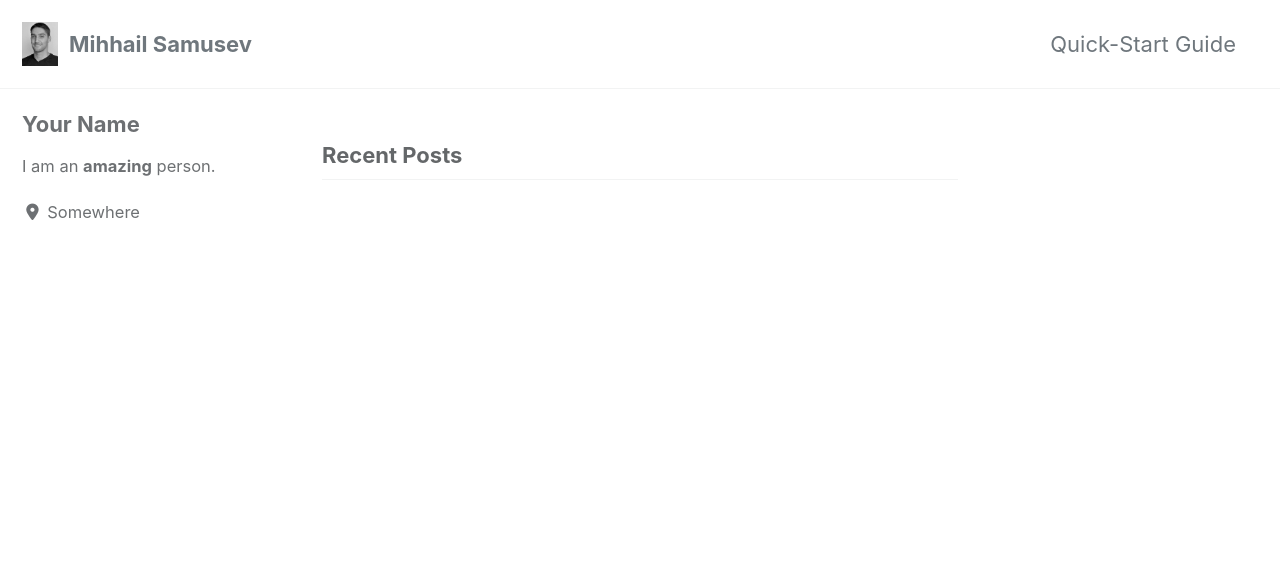
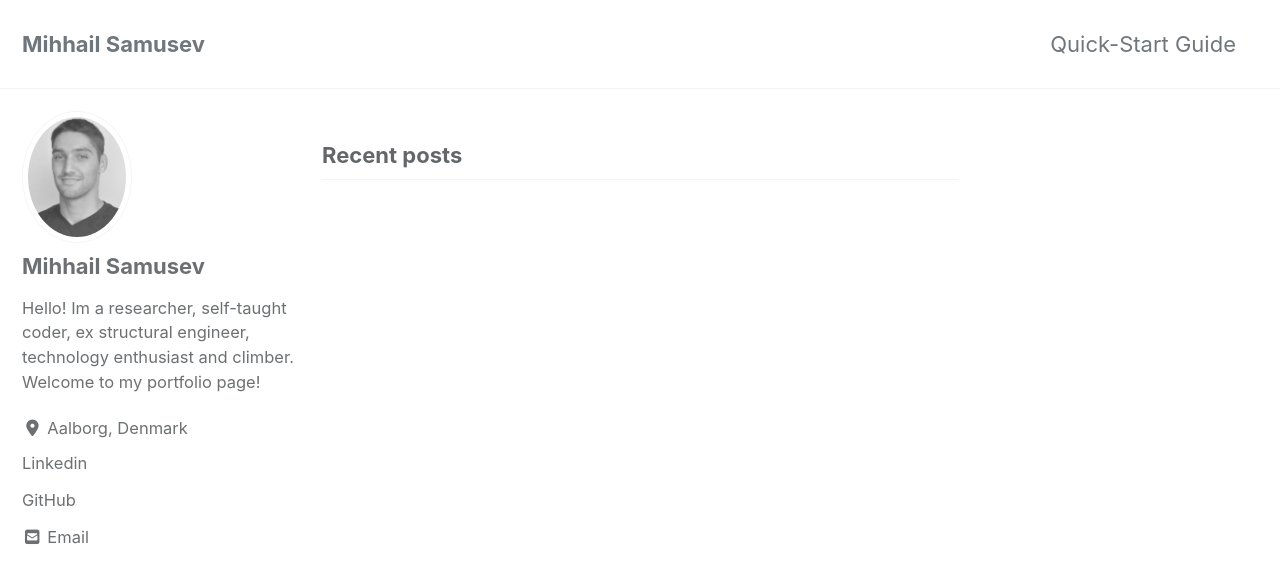
Before and after one commit to mihsamusev/mihsamusev.github.io, a Jekyll site: the page built from index.html, in a window 1280 px wide and 900 px high. Shown: the top 583 px of the window. Built offline with Jekyll 4.4.1, drawn with Linux system fonts in a browser that asks for light colours; cached includes are drawn as plain includes; nearby versions of some CDN libraries; the list of posts is cut into pages by our own code.

```diff
--- a/_config.yml
+++ b/_config.yml
@@ -15,17 +15,17 @@
 minimal_mistakes_skin    : "default" # "air", "aqua", "contrast", "dark", "dirt", "neon", "mint", "plum", "sunrise"
 
 # Site Settings
-locale                   : "dk-DK"
+locale                   : "en-US"
 title                    : "Mihhail Samusev"
 title_separator          : "-"
 subtitle                 : # site tagline that appears below site title in masthead
 name                     : "Mihhail Samusev"
-description              : "Hello! Im a researcher, self-taught coder, ex structural engineer, technology enthusiast and climber. Welcome to my portfolio page!"
+description              :
 url                      : # the base hostname & protocol for your site e.g. "https://mmistakes.github.io"
 baseurl                  : # the subpath of your site, e.g. "/blog"
-repository               : "https://github.com/mihsamusev"
+repository               : #"https://github.com/mihsamusev"
 teaser                   : # path of fallback teaser image, e.g. "/assets/images/500x300.png"
-logo                     : "/assets/images/ms.jpg"
+logo                     : #"/assets/images/ms.jpg"
 masthead_title           : # overrides the website title displayed in the masthead, use " " for no title
 # breadcrumbs            : false # true, false (default)
 words_per_minute         : 200
@@ -93,30 +93,22 @@ analytics:
 
 # Site Author
 author:
-  name             : "Your Name"
-  avatar           : # path of avatar image, e.g. "/assets/images/bio-photo.jpg"
-  bio              : "I am an **amazing** person."
-  location         : "Somewhere"
-  email            :
+  name             : "Mihhail Samusev"
+  avatar           : "/assets/images/ms.jpg"
+  bio              : "Hello! Im a researcher, self-taught coder, ex structural engineer, technology enthusiast and climber. Welcome to my portfolio page!"
+  location         : "Aalborg, Denmark"
+  email            : "mih.samusev@gmail.com"
   links:
-    - label: "Email"
-      icon: "fas fa-fw fa-envelope-square"
-      # url: mailto:your.name@email.com
     - label: "Website"
       icon: "fas fa-fw fa-link"
       # url: "https://your-website.com"
-    - label: "Twitter"
-      icon: "fab fa-fw fa-twitter-square"
-      # url: "https://twitter.com/"
-    - label: "Facebook"
-      icon: "fab fa-fw fa-facebook-square"
-      # url: "https://facebook.com/"
+    - label: "Linkedin"
+      icon: "Linkedin"
+      url: "https://www.linkedin.com/in/mihhail-samusev-0b409b81/"
     - label: "GitHub"
-      icon: "fab fa-fw fa-github"
-      # url: "https://github.com/"
-    - label: "Instagram"
-      icon: "fab fa-fw fa-instagram"
-      # url: "https://instagram.com/"
+      icon: "mihsamusev"
+      url: "https://github.com/mihsamusev"
+
 
 # Site Footer
 footer:
```
